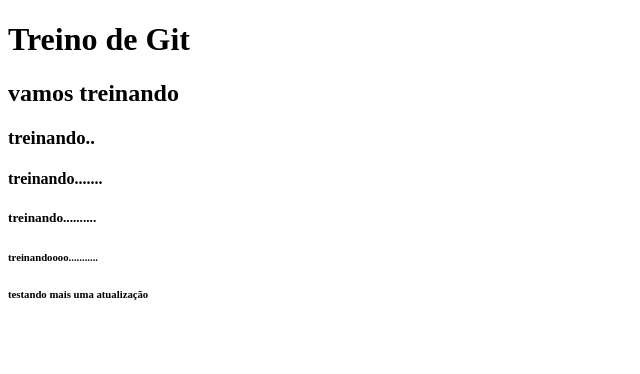
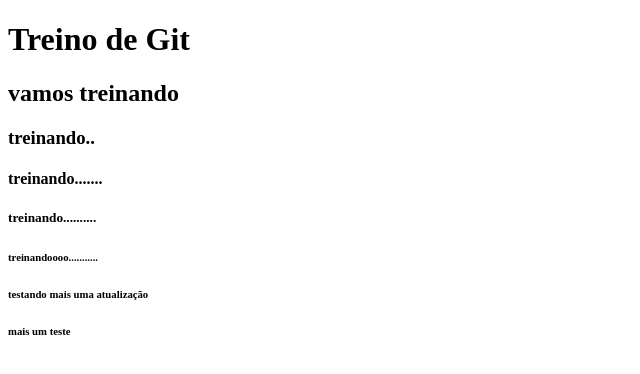
Before and after one commit to Francisconi-luizroberto/treinoGit, a plain HTML site: page index.html in a window 1280 px wide. Shown: the full height of the page, 0-640 px from the left. Drawn offline with Linux system fonts and the light colour scheme.

Commit message:
mais um teste

```diff
--- a/index.html
+++ b/index.html
@@ -14,5 +14,6 @@
     <h5>treinando..........</h5>
     <h6>treinandoooo...........</h6>
     <h6>testando mais uma atualização</h6>
+    <h6>mais um teste</h6>
 </body>
 </html>
```
